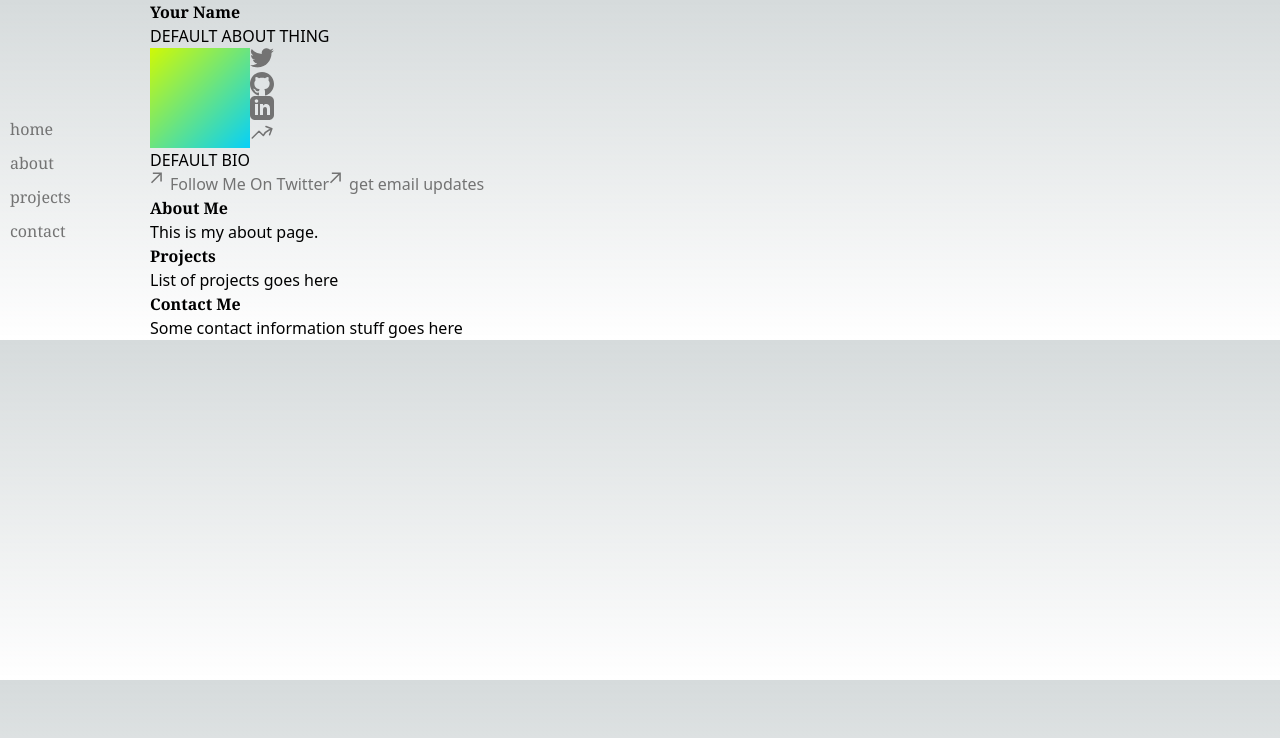
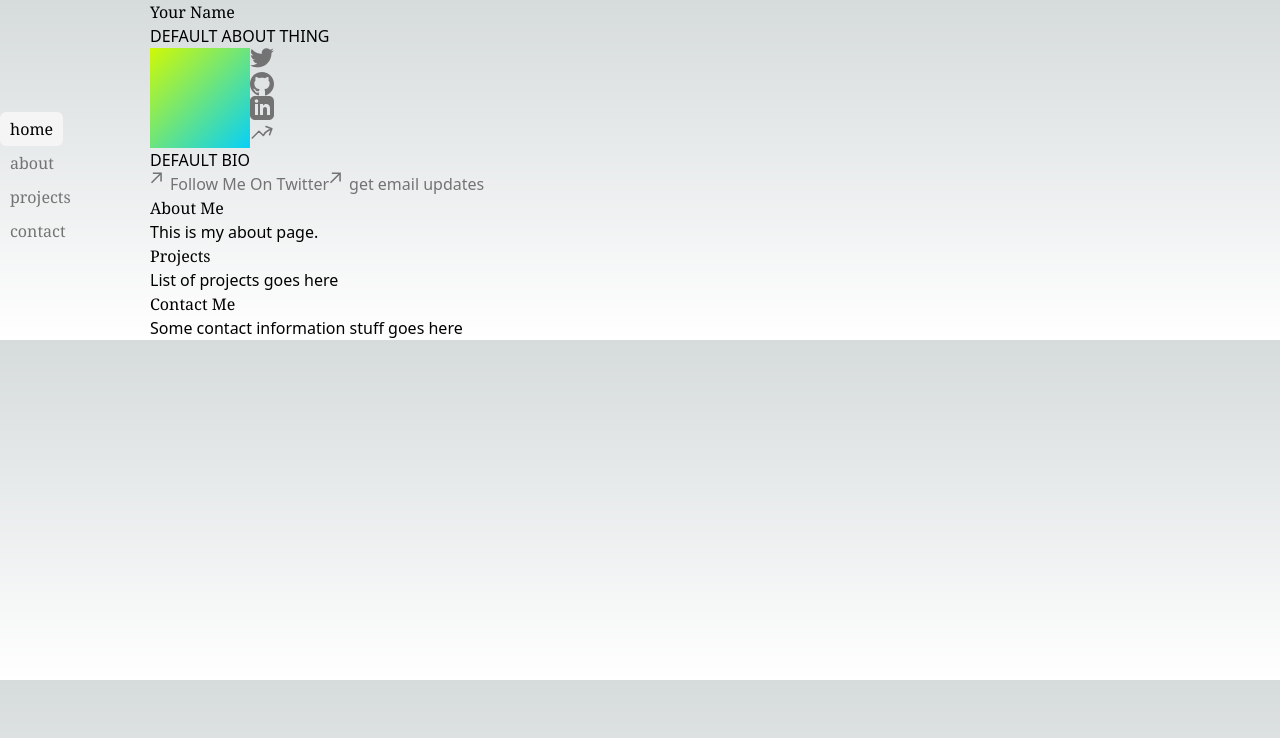
Before and after one commit to AntonioKaram/Portfolio, a Next.js app: page / in a window 1280 px wide. Shown: the top 738 px of the page. Built offline with nearby package versions, Linux system fonts and the light colour scheme.

Commit message:
Navbar Changes

```diff
--- a/components/navigationbar.tsx
+++ b/components/navigationbar.tsx
@@ -1,24 +1,11 @@
 'use client';
 
 import clsx from 'clsx';
+import Link from 'next/link' ;
+import { useState } from 'react';
 import { usePathname } from 'next/navigation';
-import Link from 'next/link';
 import { LayoutGroup, motion } from 'framer-motion';
 
-const navItems = {
-  '#home': {
-    name: 'home',
-  },
-  '#about': {
-    name: 'about',
-  },
-  '#projects': {
-    name: 'projects',
-  },
-  '#contact': {
-    name: 'contact',
-  },
-};
 
 function Logo() {
   return (
@@ -29,7 +16,14 @@ function Logo() {
 }
 
 export default function Navbar() {
-  let pathname = usePathname() || '/';
+  let pathname = usePathname();
+  const [active, setActive] = useState('home');
+
+  const handleSetActive = (id: any) => {
+    setActive(id);
+    console.log(active);
+  };
+
 
   return (
     <aside className="md:w-[150px] md:flex-shrink-0 -mx-4 md:mx-0 md:px-0 font-serif">
@@ -37,29 +31,29 @@ export default function Navbar() {
         <div className="ml-2 md:ml-[12px] mb-2 px-4 md:px-0 md:mb-8 space-y-10 flex flex-col md:flex-row items-start ">
           <Logo />
         </div>
+
         <LayoutGroup>
           <nav
             className="flex flex-row md:flex-col items-start relative px-4 md:px-0 pb-0 fade md:overflow-auto scroll-pr-6 md:relative"
             id="nav"
           >
             <div className="flex flex-row md:flex-col space-x-0 pr-10 mb-2 mt-2 md:mt-0">
-              {Object.entries(navItems).map(([path, { name }]) => {
-                const isActive = path === pathname;
-                return (
-                  <Link
-                    key={path}
-                    href={path}
+
+              <ul>
+                <li><Link
+                    href="#home"
+                    onClick={() => handleSetActive('home')}
                     className={clsx(
                       'transition-all hover:text-neutral-800 dark:hover:text-neutral-200 flex align-middle',
                       {
-                        'text-neutral-500': !isActive,
-                        'font-bold': isActive,
+                        'text-neutral-500': !(active === "home"),
+                        'font-regular': (active === "home"),
                       }
                     )}
                   >
                     <span className="relative py-[5px] px-[10px]">
-                      {name}
-                      {path === pathname ? (
+                      home
+                      {active === "home" ? (
                         <motion.div
                           className="absolute inset-0 bg-neutral-100 dark:bg-neutral-800 rounded-md z-[-1]"
                           layoutId="sidebar"
@@ -71,12 +65,95 @@ export default function Navbar() {
                         />
                       ) : null}
                     </span>
-                  </Link>
-                );
-              })}
+                  </Link></li>
+
+                  <li><Link
+                    href="#about"
+                    onClick={() => handleSetActive('about')}
+                    className={clsx(
+                      'transition-all hover:text-neutral-800 dark:hover:text-neutral-200 flex align-middle',
+                      {
+                        'text-neutral-500': !(active === "about"),
+                        'font-regular': (active === "about"),
+                      }
+                    )}
+                  >
+                    <span className="relative py-[5px] px-[10px]">
+                      about
+                      {active === "about" ? (
+                        <motion.div
+                          className="absolute inset-0 bg-neutral-100 dark:bg-neutral-800 rounded-md z-[-1]"
+                          layoutId="sidebar"
+                          transition={{
+                            type: 'spring',
+                            stiffness: 350,
+                            damping: 30,
+                          }}
+                        />
+                      ) : null}
+                    </span>
+                  </Link></li>
+
+                  <li><Link
+                    href="#projects"
+                    onClick={() => handleSetActive('projects')}
+                    className={clsx(
+                      'transition-all hover:text-neutral-800 dark:hover:text-neutral-200 flex align-middle',
+                      {
+                        'text-neutral-500': !(active === "projects"),
+                        'font-regular': (active === "projects"),
+                      }
+                    )}
+                  >
+                    <span className="relative py-[5px] px-[10px]">
+                      projects
+                      {active === "projects" ? (
+                        <motion.div
+                          className="absolute inset-0 bg-neutral-100 dark:bg-neutral-800 rounded-md z-[-1]"
+                          layoutId="sidebar"
+                          transition={{
+                            type: 'spring',
+                            stiffness: 350,
+                            damping: 30,
+                          }}
+                        />
+                      ) : null}
+                    </span>
+                  </Link></li>
+
+                  <li><Link
+                    href="#contact"
+                    onClick={() => handleSetActive('contact')}
+                    className={clsx(
+                      'transition-all hover:text-neutral-800 dark:hover:text-neutral-200 flex align-middle',
+                      {
+                        'text-neutral-500': !(active === "contact"),
+                        'font-regular': (active === "contact"),
+                      }
+                    )}
+                  >
+                    <span className="relative py-[5px] px-[10px]">
+                      contact
+                      {active === "contact" ? (
+                        <motion.div
+                          className="absolute inset-0 bg-neutral-100 dark:bg-neutral-800 rounded-md z-[-1]"
+                          layoutId="sidebar"
+                          transition={{
+                            type: 'spring',
+                            stiffness: 350,
+                            damping: 30,
+                          }}
+                        />
+                      ) : null}
+                    </span>
+                  </Link></li>
+              </ul>
+
+
             </div>
           </nav>
         </LayoutGroup>
+
       </div>
     </aside>
   );
```
